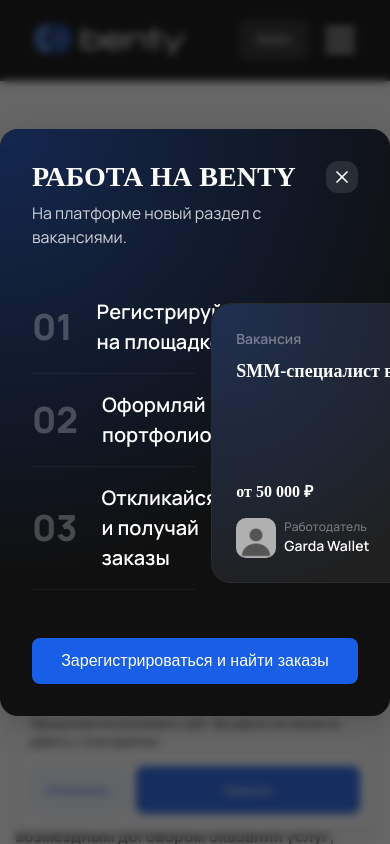
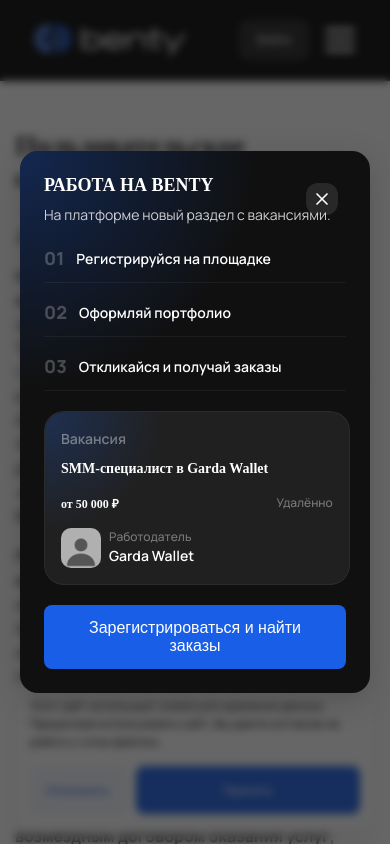
Before and after one commit to visstt/Grinar, a React (Vite) app: page /docs in a window 390 px wide. Shown: the top 844 px of the page. Built offline with nearby package versions, Linux system fonts and the light colour scheme; no server answers; a web font is replaced by a local one.

Commit message:
feat: add responsive styles for FirstVisitModal across tablet, mobile, and small screens

```diff
--- a/src/shared/ui/components/modal/FirstVisitModal.module.css
+++ b/src/shared/ui/components/modal/FirstVisitModal.module.css
@@ -224,3 +224,204 @@
   display: flex;
   gap: 8px;
 }
+
+/* Адаптив для планшетов (сохраняем горизонтальное расположение) */
+@media (max-width: 1024px) and (min-width: 769px) {
+  .modal {
+    width: 767px;
+    height: 500px;
+  }
+
+  .modal::before {
+    width: 300px;
+    height: 300px;
+  }
+
+  .content {
+    padding: 24px;
+    gap: 32px;
+  }
+
+  .title h1 {
+    font-size: 24px;
+  }
+
+  .info {
+    flex-direction: row;
+    gap: 24px;
+  }
+
+  .table {
+    width: 50%;
+  }
+  .info {
+    justify-content: start;
+    gap: 32px;
+  }
+
+  .cardContainer {
+    width: 35%;
+  }
+
+  .card {
+    width: 100%;
+    height: auto;
+    min-height: 220px;
+  }
+
+  .card::before {
+    width: 200px;
+    height: 200px;
+  }
+
+  .block {
+    gap: 16px;
+    padding-bottom: 12px;
+  }
+
+  .block h3 {
+    font-size: 24px;
+  }
+
+  .block h4 {
+    font-size: 16px;
+  }
+}
+
+/* Адаптив для мобильных */
+@media (max-width: 768px) {
+  .modal {
+    width: 480px;
+    height: 600px;
+  }
+
+  .modal::before {
+    width: 240px;
+    height: 240px;
+  }
+
+  .content {
+    padding: 24px;
+    gap: 24px;
+  }
+
+  .title h1 {
+    font-size: 20px;
+  }
+
+  .title p {
+    font-size: 14px;
+  }
+
+  .info {
+    flex-direction: column;
+    gap: 24px;
+  }
+
+  .table {
+    width: 100%;
+  }
+
+  .block {
+    gap: 16px;
+    padding-bottom: 12px;
+  }
+
+  .block h3 {
+    font-size: 24px;
+  }
+
+  .block h4 {
+    font-size: 16px;
+  }
+
+  .cardContainer {
+    width: 100%;
+  }
+
+  .card {
+    width: 90%;
+    height: auto;
+    min-height: 160px;
+    padding: 20px;
+    max-width: none;
+  }
+
+  .card::before {
+    width: 150px;
+    height: 150px;
+  }
+
+  .card h1 {
+    font-size: 16px !important;
+  }
+
+  .card h2 {
+    font-size: 14px;
+  }
+}
+
+/* Адаптив для очень маленьких экранов */
+@media (max-width: 520px) {
+  .modal {
+    width: calc(100vw - 40px);
+    max-width: 480px;
+    height: auto;
+    min-height: 520px;
+  }
+
+  .content {
+    padding: 24px;
+    gap: 20px;
+  }
+
+  .title h1 {
+    font-size: 18px;
+  }
+
+  .info {
+    flex-direction: column;
+    gap: 20px;
+  }
+
+  .table {
+    width: 100%;
+  }
+
+  .block {
+    gap: 12px;
+    padding-bottom: 10px;
+  }
+
+  .block h3 {
+    font-size: 18px;
+  }
+
+  .block h4 {
+    font-size: 14px;
+  }
+
+  .cardContainer {
+    width: 100%;
+  }
+
+  .card {
+    width: 90%;
+    padding: 16px;
+    min-height: 140px;
+    max-width: none;
+  }
+
+  .card::before {
+    width: 120px;
+    height: 120px;
+  }
+
+  .card h1 {
+    font-size: 14px !important;
+  }
+
+  .card h2 {
+    font-size: 12px;
+  }
+}
```
